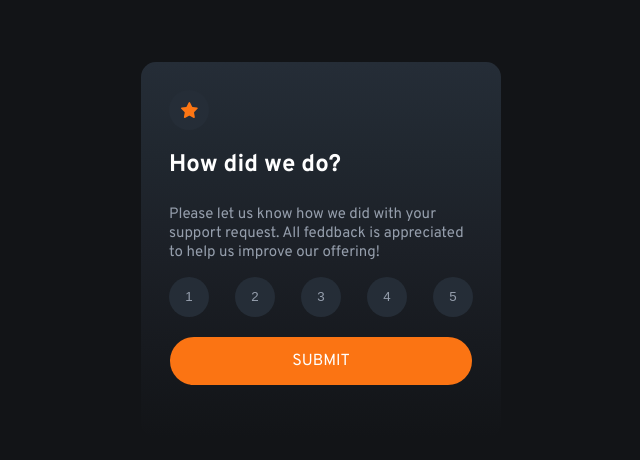
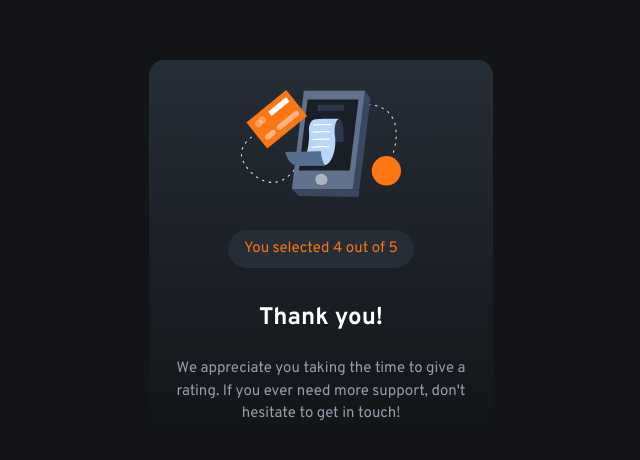
Before and after one commit to almero0922/InteractiveRatingComponent, a plain HTML site: page index.html in a window 1280 px wide. Shown: the part 150-610 px from the top of the page, without its empty margins (319-959 px from the left). Drawn offline with Linux system fonts and the light colour scheme.

Commit message:
Active states and thankyou state

```diff
--- a/index.html
+++ b/index.html
@@ -33,7 +33,8 @@
   </head>
   <body>
     <main>
-      <section class="content-frame">
+      <section class="inactive">
+        <section class="content-frame inactive">
           <span class="gray-circle logo"></span>
           <h2>How did we do?</h2>
           <p>Please let us know how we did with your support request. All feddback is appreciated to help us improve our offering!</p>
@@ -46,6 +47,16 @@
           </div>
           <a class="submit-ca">SUBMIT</a>
         </section>
+      </section>
+      <section>
+        <section class="content-thankyou inactive">
+          <img src="./images/illustration-thank-you.svg" alt="">
+          <p class="selection-text">You selected 4 out of 5</p>
+          <h2>Thank you!</h2>
+          <p>We appreciate you taking the time to give a rating. If you ever need more support, don't hesitate to get in touch!</p>
+        </section>
+      </section>
     </main>
+    <script src="./main.js"></script>
   </body>
 </html>
--- a/style.css
+++ b/style.css
@@ -17,12 +17,15 @@ body{
     justify-content: center;
     align-items: center;
 }
+.inactive{
+    display: none;
+}
 main{
     width: 19rem;
     height: 20rem;
     background-image: linear-gradient(to bottom, #252d37, #20272f, #1c2027, #171a1f, #121417);
     border-radius: 15px;
-    padding: 28px;
+    padding: 30px 20px 30px 20px;
 }
 .logo{
     background-image: url("./images/icon-star.svg");
@@ -59,6 +62,11 @@ main p{
     display: flex;
     justify-content: space-between;
 }
+.rating button:hover{
+    background-color: var(--orange);
+    color: var(--white);
+    cursor: pointer;
+}
 .submit-ca{
     border: none;
     width: 90%;
@@ -70,3 +78,30 @@ main p{
     text-align: center;
     color: var(--white);
 }
+.submit-ca:hover{
+    background-color: var(--white);
+    color: var(--orange);
+    cursor: pointer;
+}
+.content-thankyou{
+    display: flex;
+    flex-direction: column;
+    align-items: center;
+
+}
+.content-thankyou img{
+    width: 160px;
+    margin-bottom: 18px;
+}
+.content-thankyou .selection-text{
+    color: var(--orange);
+    background-color: var(--darkBlue);
+    font-size: 15px;
+    padding: 8px 16px;
+    border-radius: 20px;
+    text-align: center;
+}
+.content-thankyou p{
+    text-align: center;
+    line-height: 1.5;
+}
```
Lines whose indentation alone changed are shown as unchanged.
